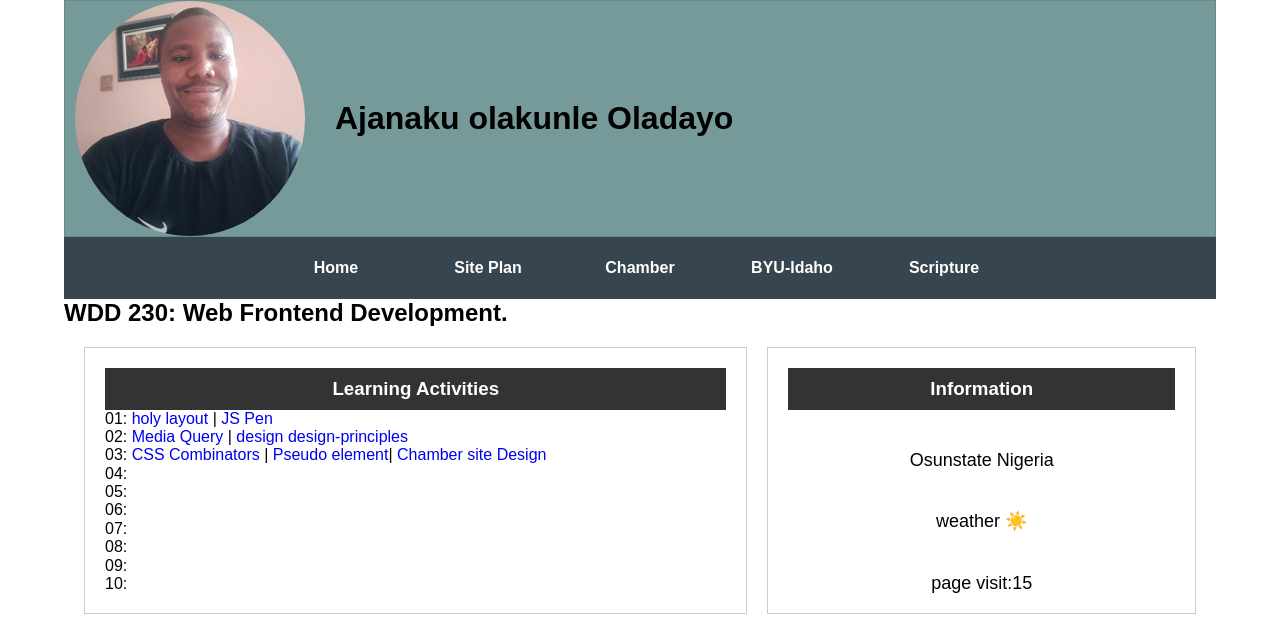
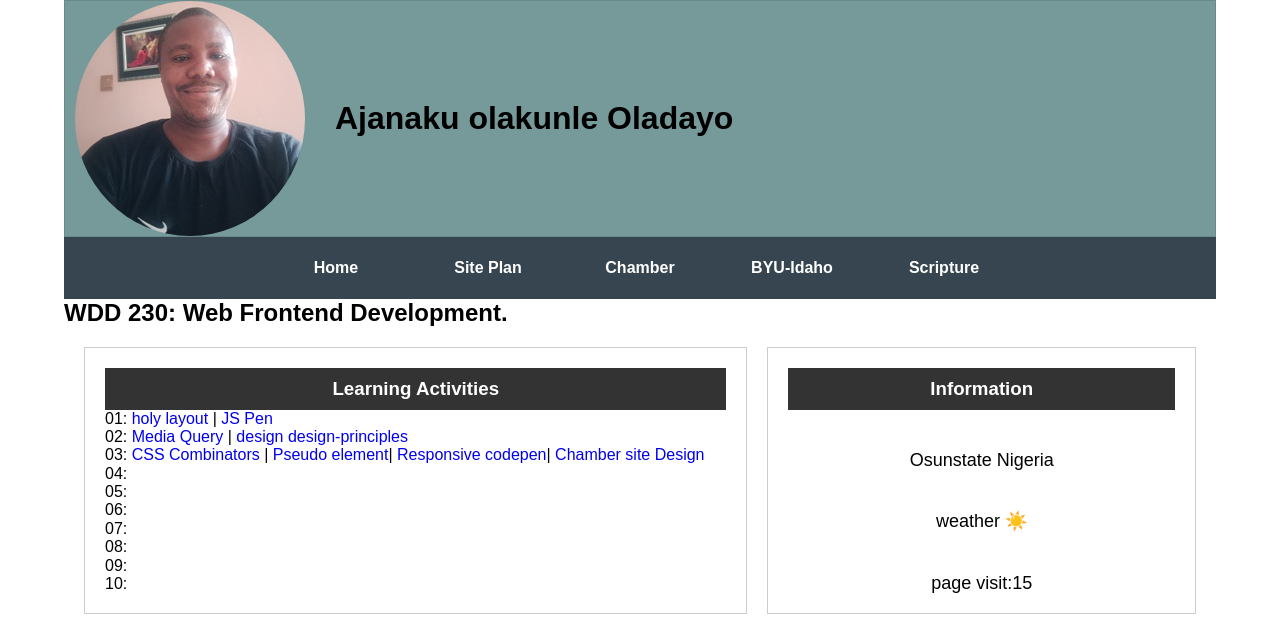
Before and after one commit to Kdabums/wdd230, a plain HTML site: page index.html in a window 1280 px wide. Shown: the top 632 px of the page. Drawn offline with Linux system fonts and the light colour scheme.

Commit message:
addagain

```diff
--- a/index.html
+++ b/index.html
@@ -60,7 +60,7 @@
                     </a>
                 </li>
                 <li>03:
-                    <a href="lesson03/cssselector.html">CSS Combinators</a> | <a href="https://codepen.io/kdabums/pen/oNVppdO"> Pseudo element</a>| <a href="lesson03/chamber-site-plan.html">Chamber site Design</a>
+                    <a href="lesson03/cssselector.html">CSS Combinators</a> | <a href="https://codepen.io/kdabums/pen/oNVppdO"> Pseudo element</a>| <a href="https://codepen.io/kdabums/pen/JjzMLJN"> Responsive codepen</a>| <a href="lesson03/chamber-site-plan.html">Chamber site Design</a>
                 </li>
                 <li>
                     04:
```
